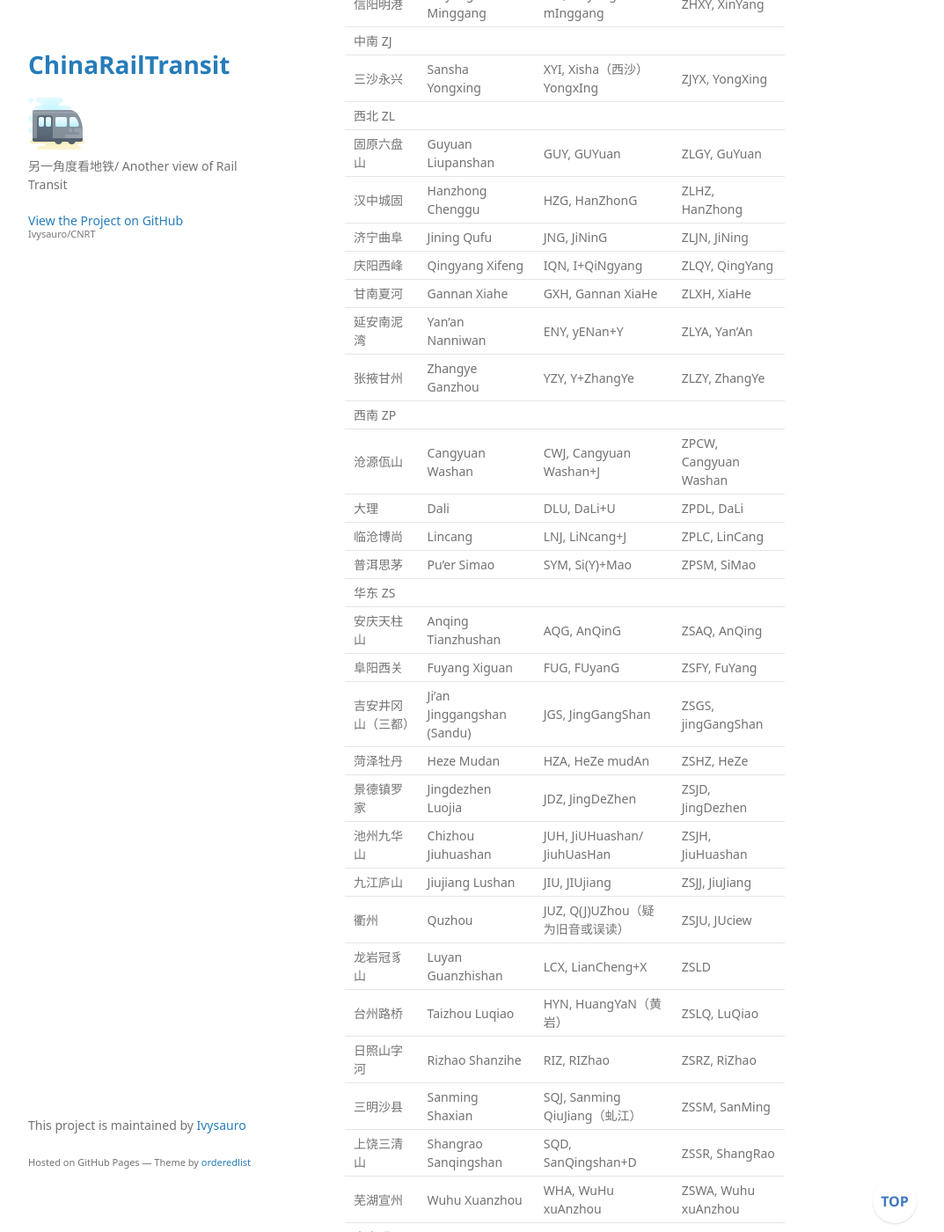
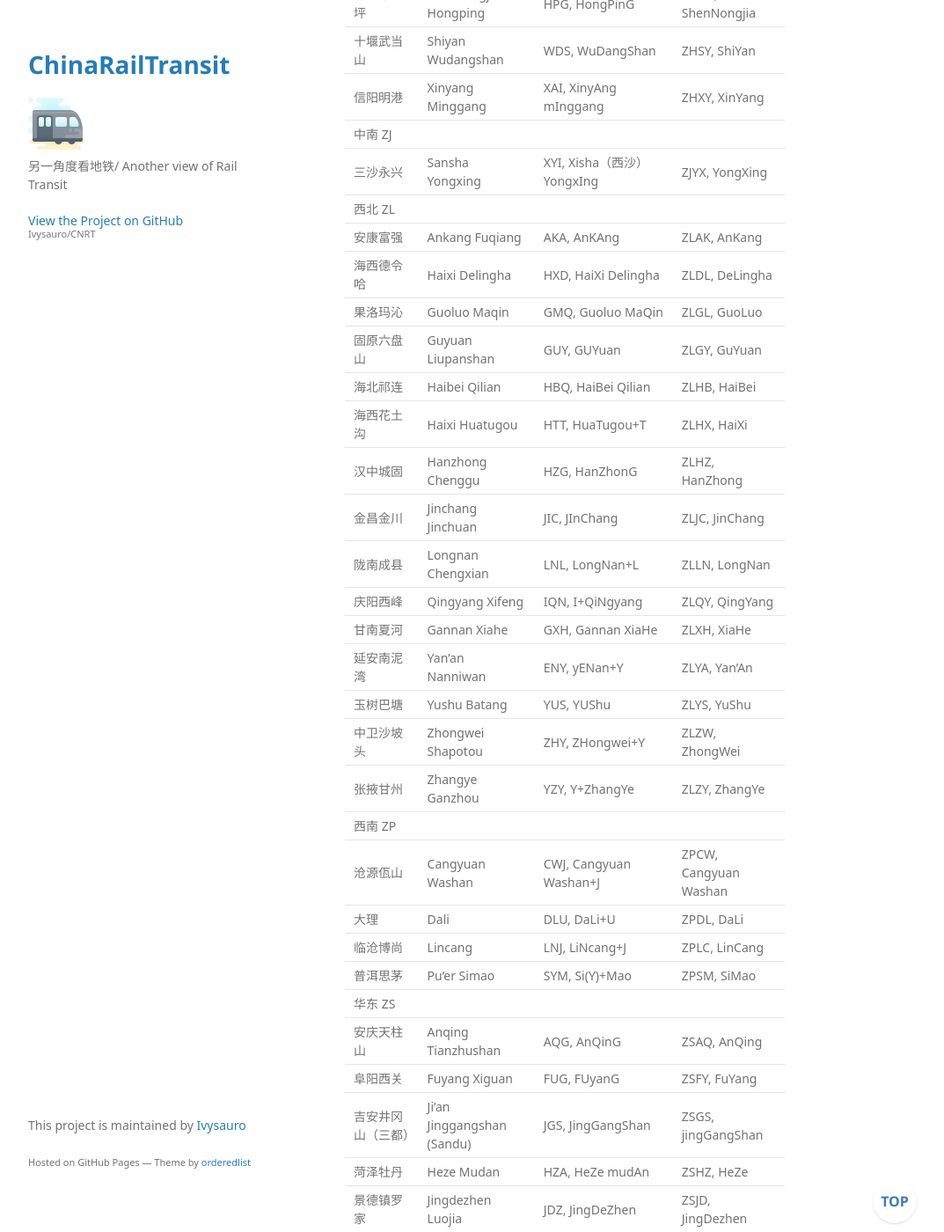
Before and after one commit to Ivysauro/CNRT, a Jekyll site: the page built from data/Airport.md, in a window 1280 px wide and 1400 px high, scrolled down 8284 px. Shown: the whole window at 88% size, without its empty margins (178-1251 px from the left). Built offline with Jekyll 4.4.1, drawn with Linux system fonts in a browser that asks for light colours; some web fonts are replaced; our own code applies the rules of GitHub Pages for plain Markdown files; a script that is not in the unit is left out; some of the changed text lies outside the part shown.

Commit message:
🍊补充西北数据

```diff
--- a/data/Airport.md
+++ b/data/Airport.md
@@ -114,8 +114,10 @@
 | 襄阳刘集 | Xiangyang Liuji | XFN, XiangFaN（襄樊） | ZHXF, XiangFan |
 | 宜昌三峡 | Yichang Sanxia | YIH, YIcHang | ZHYC, YiChang |
 | 西北 ZL |
-| 敦煌 | Dunhuang | DNH, DuNHuang | ZLDH, DunHuang |
-| 嘉峪关 | Jiayuguan | JGN, JiayuGuaN | ZLJQ |
+| 敦煌莫高 | Dunhuang Mogao | DNH, DuNHuang | ZLDH, DunHuang |
+| 格尔木 | Golmud | GOQ, GOlmud Qinghai（青海） | ZLGM, GolMud |
+| 嘉峪关 | Jiayuguan | JGN, JiayuGuaN | ZLJQ, JiuQuan（酒泉） |
+| 榆林榆阳 | Yulin Yuyang | UYN, *YU*liN | ZLYL, YuLin |
 | 西南 ZP |
 | 西双版纳嘎洒 | Xishuangbanna Gasa | JHG, JingHonG（景洪） | ZPJH, JingHong |
 | 丽江三义 | Lijiang Sanyi | LJG, LiJianG | ZPLJ, LiJiang |
@@ -199,12 +201,20 @@
 | 中南 ZJ |
 | 三沙永兴 | Sansha Yongxing | XYI, Xisha（西沙） YongxIng | ZJYX, YongXing |
 | 西北 ZL |
+| 安康富强 | Ankang Fuqiang | AKA, AnKAng | ZLAK, AnKang |
+| 海西德令哈 | Haixi Delingha | HXD, HaiXi Delingha | ZLDL, DeLingha |
+| 果洛玛沁 | Guoluo Maqin | GMQ, Guoluo MaQin | ZLGL, GuoLuo |
 | 固原六盘山 | Guyuan Liupanshan | GUY, GUYuan | ZLGY, GuYuan |
+| 海北祁连 | Haibei Qilian | HBQ, HaiBei Qilian | ZLHB, HaiBei |
+| 海西花土沟 | Haixi Huatugou | HTT, HuaTugou+T | ZLHX, HaiXi |
 | 汉中城固 | Hanzhong Chenggu | HZG, HanZhonG | ZLHZ, HanZhong |
-| 济宁曲阜 | Jining Qufu | JNG, JiNinG | ZLJN, JiNing |
+| 金昌金川 | Jinchang Jinchuan | JIC, JInChang | ZLJC, JinChang |
+| 陇南成县 | Longnan Chengxian | LNL, LongNan+L | ZLLN, LongNan |
 | 庆阳西峰 | Qingyang Xifeng | IQN, I+QiNgyang | ZLQY, QingYang |
 | 甘南夏河 | Gannan Xiahe | GXH, Gannan XiaHe | ZLXH, XiaHe |
 | 延安南泥湾 | Yan'an Nanniwan | ENY, yENan+Y | ZLYA, Yan'An |
+| 玉树巴塘 | Yushu Batang | YUS, YUShu | ZLYS, YuShu |
+| 中卫沙坡头 | Zhongwei Shapotou | ZHY, ZHongwei+Y | ZLZW, ZhongWei |
 | 张掖甘州 | Zhangye Ganzhou | YZY, Y+ZhangYe | ZLZY, ZhangYe |
 | 西南 ZP |
 | 沧源佤山 | Cangyuan Washan | CWJ, Cangyuan Washan+J | ZPCW, Cangyuan Washan |
```
Also changed, not shown: other parts of data/Airport.md (+1 -0 lines).
